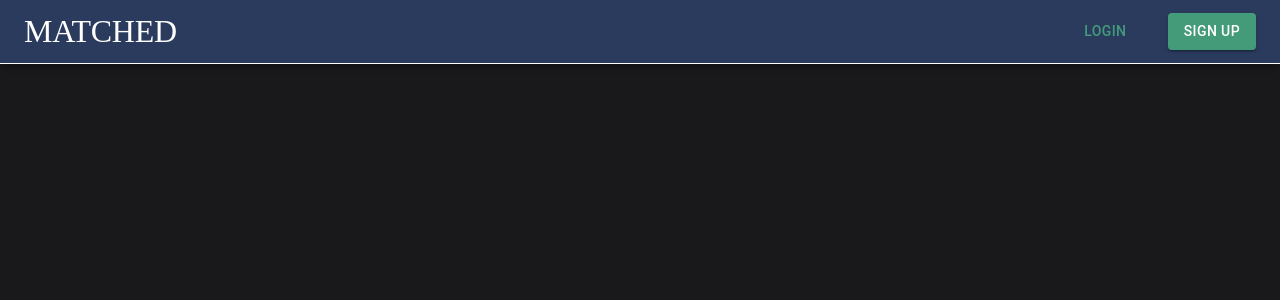
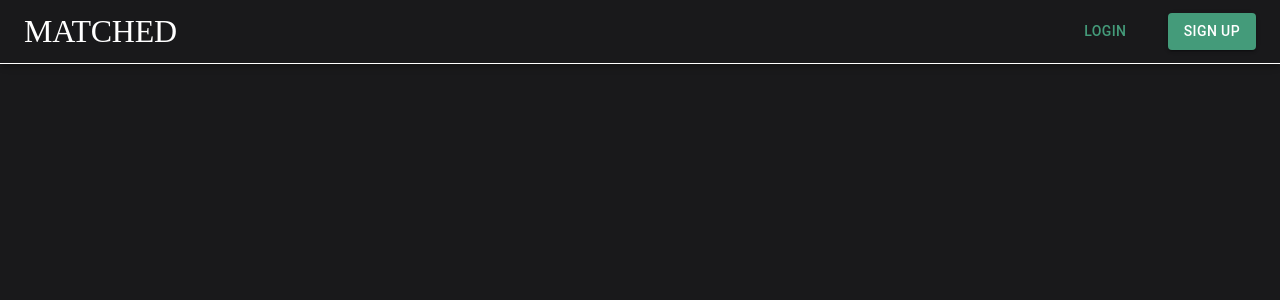
Before and after one commit to lyraphix/spotify-matched, a Next.js app: page / in a window 1280 px wide. Shown: the top 300 px of the page. Built offline with nearby package versions, Linux system fonts and the light colour scheme.

Commit message:
CHange color

```diff
--- a/src/pages/index.js
+++ b/src/pages/index.js
@@ -35,7 +35,7 @@ export default function Home() {
       <CssBaseline />
       <Box >
                <AppBar position="fixed" >
-                  <Toolbar sx={{backgroundColor:"primary.dark", borderBottom: 0.1, borderColor: "divider"}}>
+                  <Toolbar sx={{backgroundColor:"background.default", borderBottom: 0.1, borderColor: "divider"}}>
                          {/* <Typography variant='h1' sx={{ ml: 2}}>
                            Spotify
                          </Typography> */}
```
